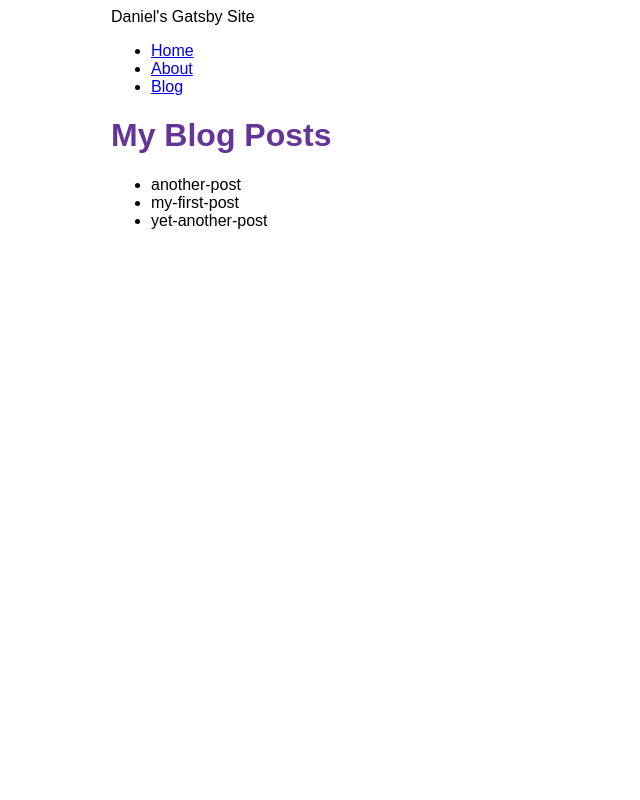
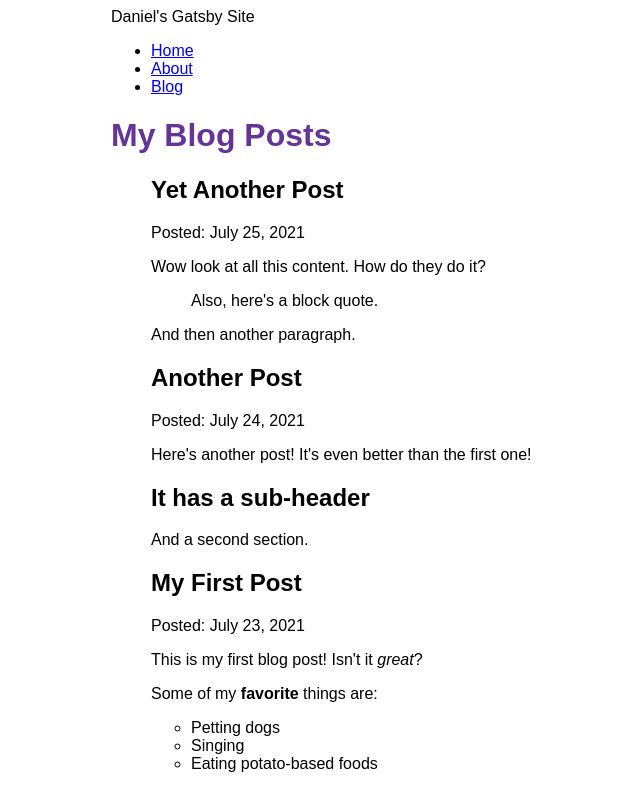
Before and after one commit to dcoder2099/my-first-gatsby-site, a Gatsby site: page /blog in a window 1280 px wide. Shown: the whole page, without its empty margins (279-919 px from the left). Built offline with nearby package versions, Linux system fonts and the light colour scheme; Gatsby itself is replaced by a stand-in of ours.

Commit message:
Implement blog rendering

```diff
--- a/blog/another-post.mdx
+++ b/blog/another-post.mdx
@@ -0,0 +1,10 @@
+---
+title: "Another Post"
+date: "2021-07-24"
+---
+
+Here's another post! It's even better than the first one!
+
+## It has a sub-header
+
+And a second section.
--- a/blog/my-first-post.mdx
+++ b/blog/my-first-post.mdx
@@ -0,0 +1,12 @@
+---
+title: "My First Post"
+date: "2021-07-23"
+---
+
+This is my first blog post! Isn't it *great*?
+
+Some of my **favorite** things are:
+
+* Petting dogs
+* Singing
+* Eating potato-based foods
--- a/blog/yet-another-post.mdx
+++ b/blog/yet-another-post.mdx
@@ -0,0 +1,10 @@
+---
+title: "Yet Another Post"
+date: "2021-07-25"
+---
+
+Wow look at all this content. How do they do it?
+
+> Also, here's a block quote.
+
+And then another paragraph.
--- a/gatsby-config.js
+++ b/gatsby-config.js
@@ -13,6 +13,7 @@
         name: `blog`,
         path: `${__dirname}/blog`,
       }
-    }
+    },
+    "gatsby-plugin-mdx"
   ],
 }
--- a/package.json
+++ b/package.json
@@ -15,8 +15,11 @@
     "clean": "gatsby clean"
   },
   "dependencies": {
+    "@mdx-js/mdx": "^1.6.22",
+    "@mdx-js/react": "^1.6.22",
     "gatsby": "^4.15.1",
     "gatsby-plugin-image": "^2.15.1",
+    "gatsby-plugin-mdx": "^3.15.1",
     "gatsby-plugin-sharp": "^4.15.1",
     "gatsby-source-filesystem": "^4.15.0",
     "react": "^18.1.0",
--- a/src/pages/blog.js
+++ b/src/pages/blog.js
@@ -1,5 +1,7 @@
 import * as React from 'react'
 import { graphql } from 'gatsby'
+import { MDXRenderer } from 'gatsby-plugin-mdx'
+
 import Layout from '../components/layout'
 
 const BlogPage = ({ data }) => {
@@ -7,10 +9,14 @@
     <Layout pageTitle="My Blog Posts">
       <ul>
         {
-          data.allFile.nodes.map(node => (
-            <li key={node.name}>
-              {node.name}
-            </li>
+          data.allMdx.nodes.map(node => (
+            <article key={node.id}>
+              <h2>{node.frontmatter.title}</h2>
+              <p>Posted: {node.frontmatter.date}</p>
+              <MDXRenderer>
+                {node.body}
+              </MDXRenderer>
+            </article>
           ))
         }
       </ul>
@@ -20,9 +26,14 @@
 
 export const query = graphql`
   query {
-    allFile {
+    allMdx(sort: {fields: frontmatter___date, order: DESC}) {
       nodes {
-        name
+        frontmatter {
+          title
+          date(formatString: "MMMM D, YYYY")
+        }
+        id
+        body
       }
     }
   }
```
Also changed, not shown: 1 other file.
